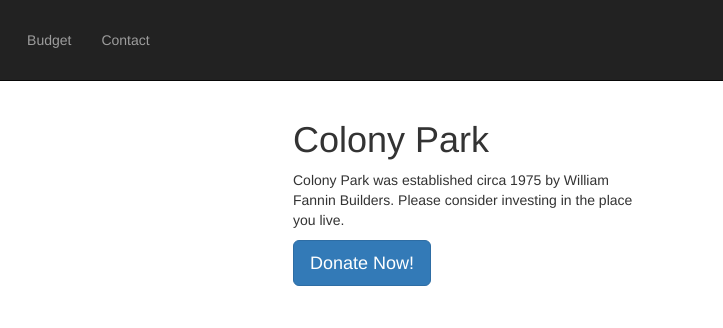
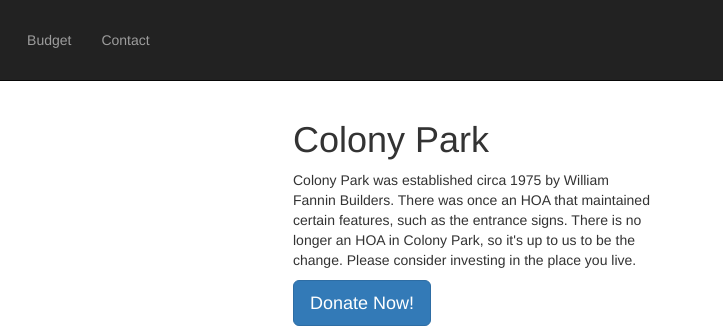
Before and after one commit to colonypark/colonypark.github.io, a plain HTML site: page index.html in a window 1280 px wide. Shown: the top 328 px of the page, 557-1280 px from the left. Drawn offline with Linux system fonts and the light colour scheme.

Commit message:
history blurb

```diff
--- a/index.html
+++ b/index.html
@@ -67,7 +67,7 @@
 						<!-- /.col-md-8 -->
 						<div class="col-md-4">
 								<h1>Colony Park</h1>
-								<p>Colony Park was established circa 1975 by William Fannin Builders. Please consider investing in the place you live.</p>
+								<p>Colony Park was established circa 1975 by William Fannin Builders. There was once an HOA that maintained certain features, such as the entrance signs. There is no longer an HOA in Colony Park, so it's up to us to be the change. Please consider investing in the place you live.</p>
 								<a class="btn btn-primary btn-lg" href="http://www.gofundme.com/colonypark" target="_blank">Donate Now!</a>
 						</div>
 						<!-- /.col-md-4 -->
```
